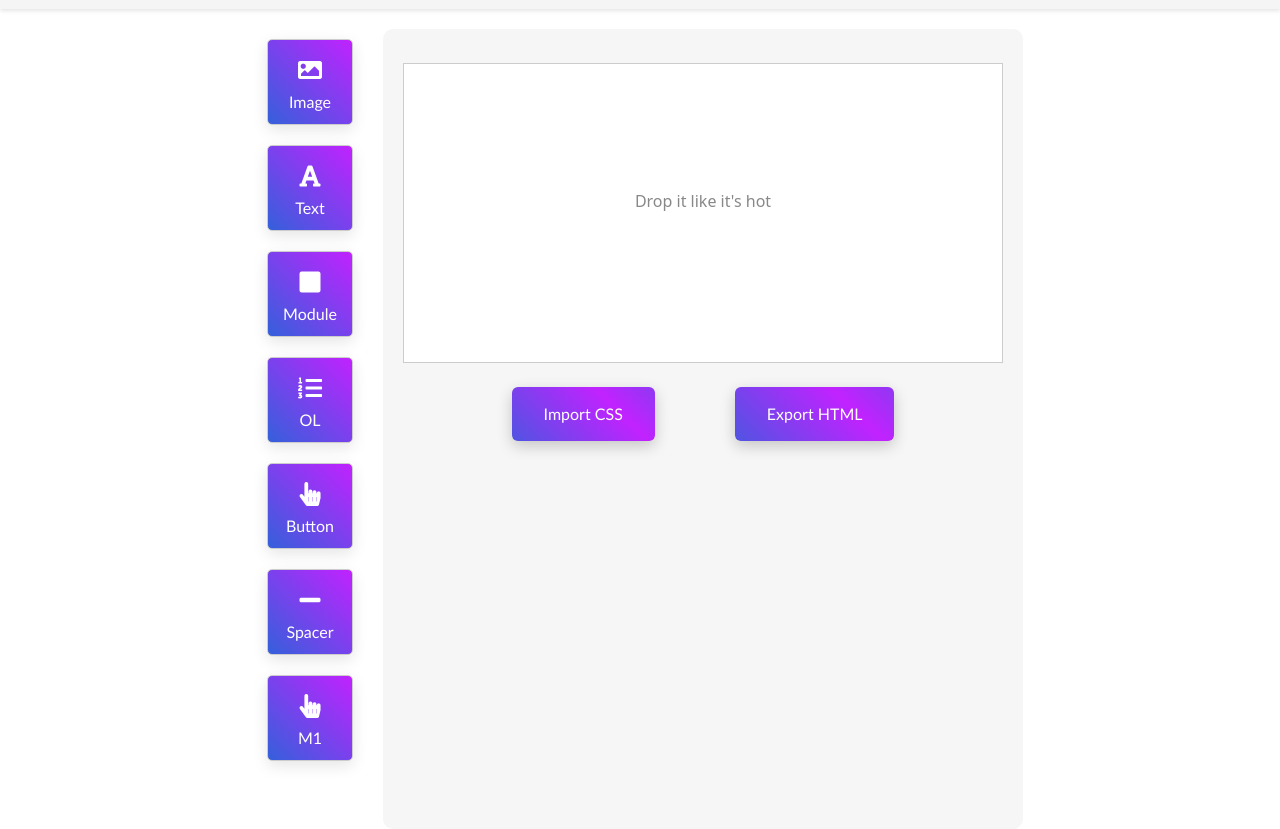
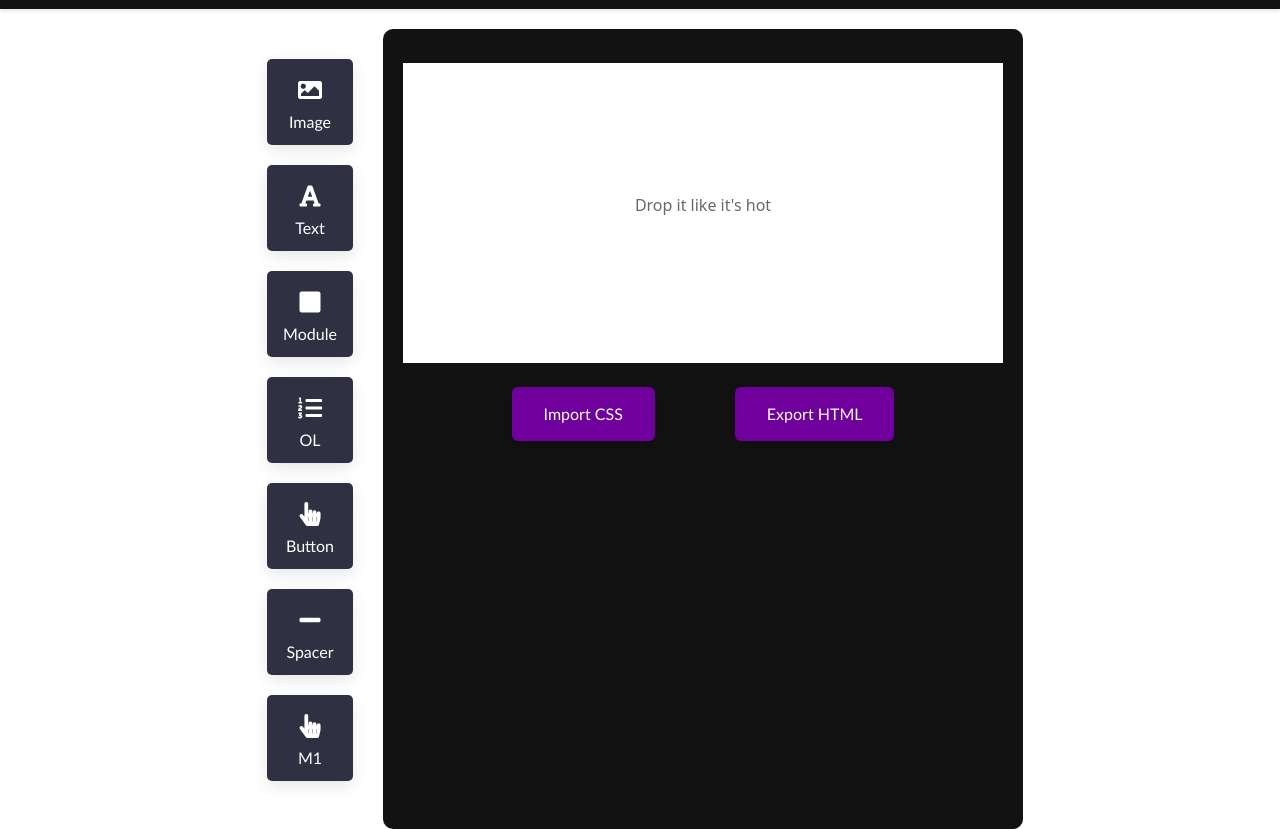
Before and after one commit to amarruegg/amarruegg.github.io, a plain HTML site: page wysiwyg/wysiwyg.html in a window 1280 px wide. Shown: the part 71-900 px from the top of the page. Drawn offline with nearby package versions, Linux system fonts and the light colour scheme.

Commit message:
Update styles.css
Updated to dark mode, replaced placeholder images

Signed-off-by: amarruegg <140137571+amarruegg@users.noreply.github.com>

```diff
--- a/wysiwyg/styles.css
+++ b/wysiwyg/styles.css
@@ -1,5 +1,5 @@
 .background {
-  background-color: #f6f6f6;
+  background-color: #121212;
   padding: 20px;
   border-radius: 10px;
 }
@@ -13,13 +13,13 @@
   flex-direction: column;
   justify-content: top;
   margin-right: 20px; /* Add some space between the tiles and the editor */
+  margin-top: 20px;
 }
 
 .editor-container {
   position: relative;
-  background-color: #FFFFFF;
+  background-color: #ffffff;
   min-height: 300px;
-  border: 1px solid #ccc;
   margin-top: 14px;
   margin-right: auto;
   margin-left: auto;
@@ -69,11 +69,10 @@
 }
 
 .tile {
-  border: 1px solid #ccc;
   padding: 10px;
   margin: 10px;
   cursor: move;
-  background: linear-gradient(45deg, #3460db, #c122ff);
+  background: #2f3142;
   color: #fff;
   transition: transform 0.3s ease;
   position: relative;
@@ -115,7 +114,7 @@
   justify-content: center;
   align-items: center;
   height: 80px;
-  background-color: #F5F5F5;
+  background-color: #121212;
   box-shadow: 0px 2px 4px rgba(0, 0, 0, 0.1);
   margin-bottom: 20px;
 }
@@ -130,12 +129,13 @@
 
 #editor:empty:before {
   content: "Drop it like it's hot";
-  color: #888;
+  color: #696969;
   display: flex;
   justify-content: center;
   align-items: center;
-  height: 100%;
-  margin-top: 125px;
+  text-align: center;
+  vertical-align: middle;
+  padding-top: 130px;
 }
 
 .button-container {
@@ -160,8 +160,7 @@
   font-family:'Gill Sans', 'Gill Sans MT', Calibri, 'Trebuchet MS', sans-serif;
   box-shadow: 0 5px 15px rgba(0,0,0,0.2);
   background-size: 200% auto;
-  background-image: linear-gradient(45deg, #3460db 0%, #c122ff 50%, #3460db 100%);
-  animation: gradient 13s linear infinite;
+  background-color: #6f009b;
 }
 
 #exportButton:hover, #importButton:hover {
@@ -214,7 +213,7 @@
 
 /* Adds glowing box around dropped tile */
 .glow-on-hover:hover {
-  box-shadow: 0 0 10px #c122ff;
+  box-shadow: 0 0 10px #003079;
   z-index: 999;
 }
 
```
